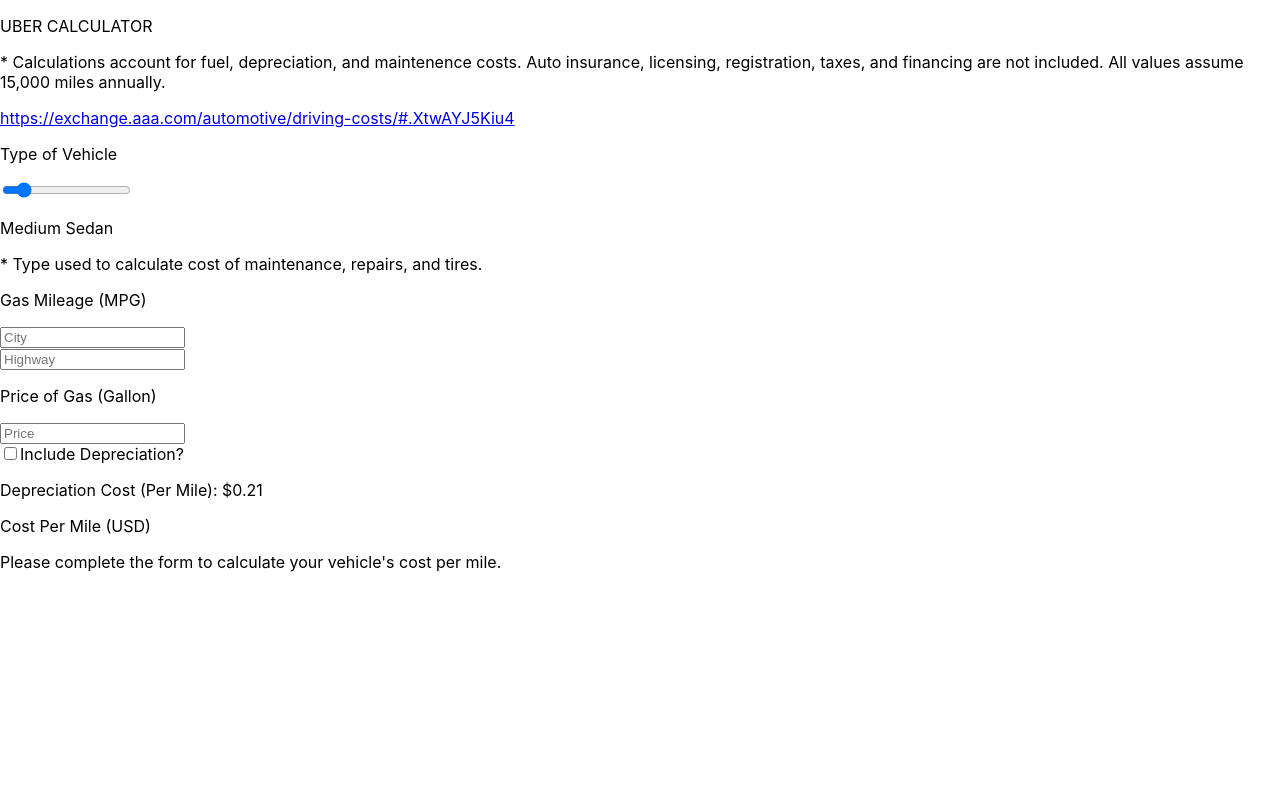
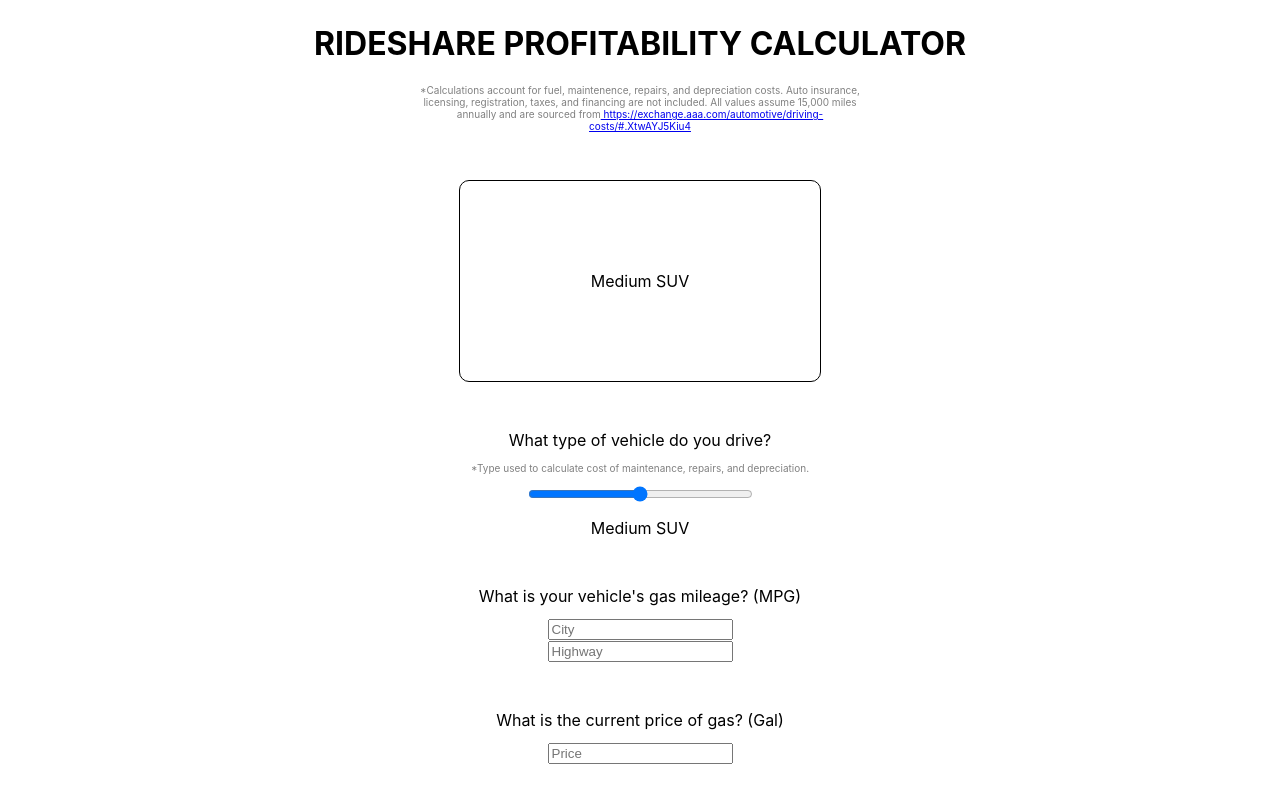
Before and after one commit to 1Cbondy1/rideshare-profit-calculator, a React (Create React App) app: page / in a window 1280 px wide. Shown: the top 800 px of the page. Built offline with nearby package versions, Linux system fonts and the light colour scheme.

Commit message:
styling and UI changes

```diff
--- a/src/components/Main.js
+++ b/src/components/Main.js
@@ -59,7 +59,7 @@
 
 class Main extends React.Component {
     state = {
-        selectedVehicle: 1,
+        selectedVehicle: 4,
         cityMileage: '',
         highwayMileage: '',
         price: '',
@@ -84,54 +84,61 @@
             ? (prelimCost + vehicles[this.state.selectedVehicle].depreciationPerMile)
             : prelimCost;
 
-        const costDisplay = !isNaN(costPerMile)
-            ? `$${costPerMile.toFixed(2)}`
-            : "Please complete the form to calculate your vehicle's cost per mile.";
+        // Only display calculation if all fields are filled
+        const costDisplay = (!isNaN(this.state.cityMileage) && !isNaN(this.state.highwayMileage) && !isNaN(this.state.price) && this.state.cityMileage !== '' && this.state.highwayMileage !== '' && this.state.price !== '')
+            ? <p><strong>${costPerMile.toFixed(2)}</strong> per mile</p>
+            : <p class="warning">~Complete the form to calculate your vehicle's cost~</p>
 
         return costDisplay;
     }
 
     render() {
         return (
-            <>
-                <p>UBER CALCULATOR</p>
+            <main class="main-content">
 
-                <p>* Calculations account for fuel, depreciation, and maintenence costs. Auto insurance, licensing, registration, taxes, and financing are not included. All values assume 15,000 miles annually.</p>
-
-                <a href="https://exchange.aaa.com/automotive/driving-costs/#.XtwAYJ5Kiu4">https://exchange.aaa.com/automotive/driving-costs/#.XtwAYJ5Kiu4</a>
+                <div class="title-section">
+                    <h1>RIDESHARE PROFITABILITY CALCULATOR</h1>
+                    <p class="disclaimer">
+                        *Calculations account for fuel, maintenence, repairs, and depreciation costs. Auto insurance, licensing, registration, taxes, and financing are not included. All values assume 15,000 miles annually and are sourced from
+                        <a href="https://exchange.aaa.com/automotive/driving-costs/#.XtwAYJ5Kiu4"> https://exchange.aaa.com/automotive/driving-costs/#.XtwAYJ5Kiu4</a>
+                    </p>
+                </div>
 
                 <form>
-                    <div>
-                        <p>Type of Vehicle</p>
+                    <div class="lottie-container form-section">
+                        {vehicles[this.state.selectedVehicle].type}
+                    </div>
+
+                    <div class="form-section">
+                        <p>What type of vehicle do you drive?</p>
+                        <p class="disclaimer">*Type used to calculate cost of maintenance, repairs, and depreciation.</p>
                         <input type="range" min="0" max={vehicles.length - 1} value={this.state.selectedVehicle} id="type-slider" onChange={this.handleSlider}/>
                         <p>{vehicles[this.state.selectedVehicle].type}</p>
-                        <p>* Type used to calculate cost of maintenance, repairs, and tires.</p>
                     </div>
 
-                    <div>
-                        <p>Gas Mileage (MPG)</p>
+                    <div class="form-section">
+                        <p>What is your vehicle's gas mileage? (MPG)</p>
                         <input type="number" placeholder="City" value={this.state.cityMileage} onChange={this.handleCityMileage} required></input>
                         <br/>
                         <input type="number" placeholder="Highway" value={this.state.highwayMileage} onChange={this.handleHighwayMileage}required></input>
                     </div>
 
-                    <div>
-                        <p>Price of Gas (Gallon)</p>
+                    <div class="form-section">
+                        <p>What is the current price of gas? (Gal)</p>
                         <input type="number" placeholder="Price" value={this.state.price} onChange={this.handlePrice} required></input>
                     </div>
 
-                    <div>
+                    <div class="form-section">
                         <input type="checkbox" id="depreciation-checbox" value={this.state.includeDepreciation} onChange={this.handleDepreciation}></input>
                         <label for="depreciation-checbox">Include Depreciation?</label>
-                        <p>Depreciation Cost (Per Mile): ${(vehicles[this.state.selectedVehicle].depreciationPerMile).toFixed(2)}</p>
+                    </div>
+
+                    <div>
+                        <p>TOTAL COST (USD):</p>
+                        <p>{this.calculateCost()}</p>
                     </div>
                 </form>
-
-                <div>
-                    <p>Cost Per Mile (USD)</p>
-                    <p>{this.calculateCost()}</p>
-                </div>
-            </>
+            </main>
         );
     }
 }
--- a/src/index.css
+++ b/src/index.css
@@ -5,9 +5,65 @@
     sans-serif;
   -webkit-font-smoothing: antialiased;
   -moz-osx-font-smoothing: grayscale;
+  text-align: center;
 }
 
 code {
   font-family: source-code-pro, Menlo, Monaco, Consolas, 'Courier New',
     monospace;
 }
+
+.main-content {
+    width: 75%;
+    max-width: 900px;
+    margin: auto;
+    margin-bottom: 48px;
+}
+
+p {
+    margin: 12px;
+}
+
+form {
+    display: inline-block;
+    /* border: 1px solid lightgrey;
+    border-radius: 10px; */
+    width: 450px;
+    padding: 24px 0;
+}
+
+input[type="range"] {
+    margin-top: 12px;
+    width: 50%;
+}
+
+.title-section {
+    margin: 24px 0;
+}
+
+.lottie-container {
+    display: flex;
+    justify-content: center;
+    align-items: center;
+    height: 200px;
+    width: 80%;
+    border: 1px solid black;
+    border-radius: 10px;
+    margin: auto;
+}
+
+.form-section {
+    margin-bottom: 48px;
+}
+
+.disclaimer {
+    font-size: 10px;
+    max-width: 450px;
+    margin: auto;
+    color: grey;
+}
+
+.warning {
+    color: red;
+    font-size: 12px;
+}
```
